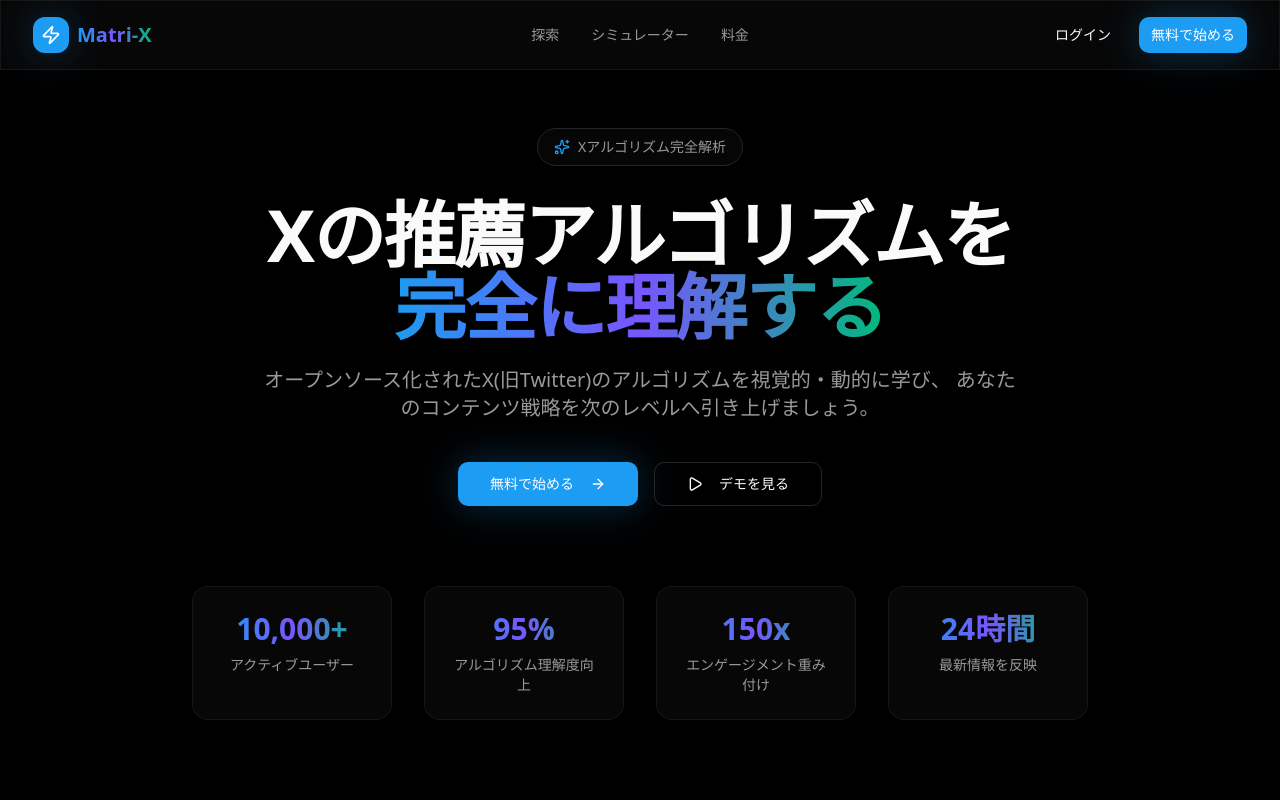
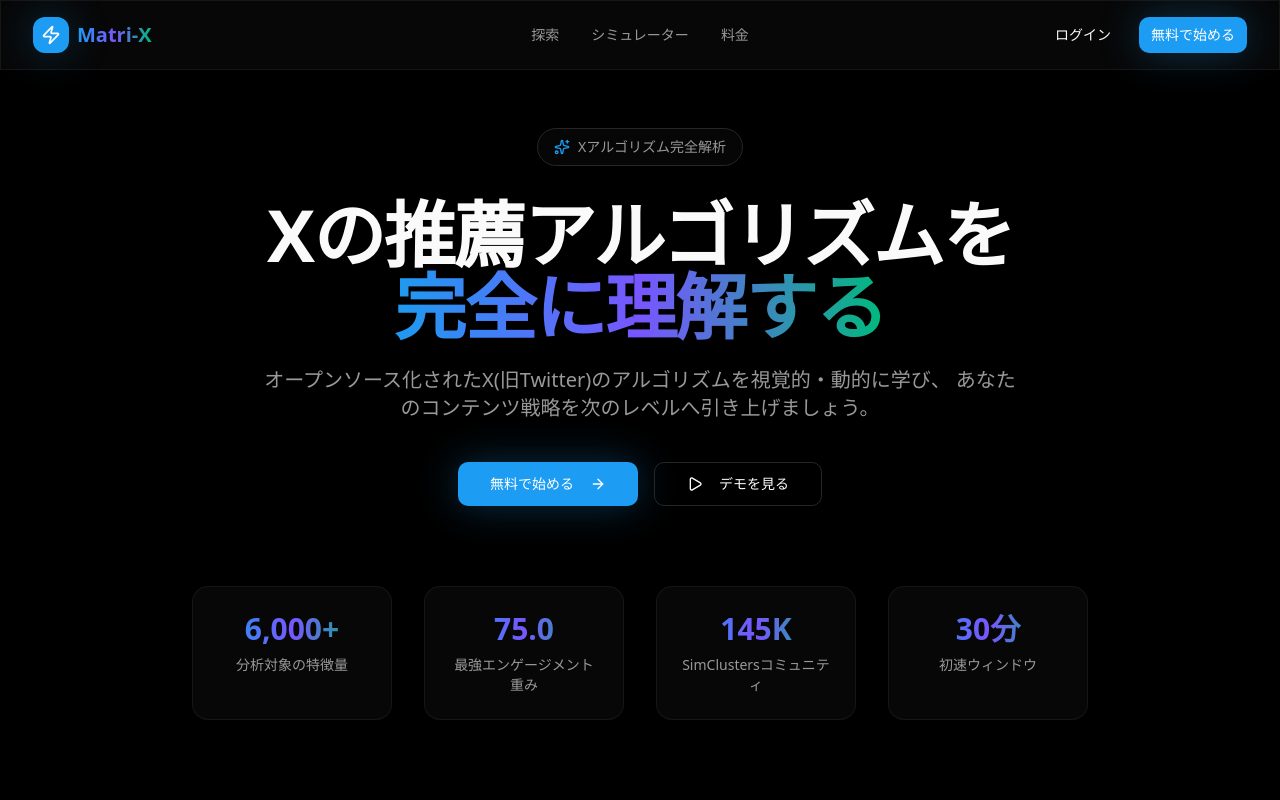
Before and after one commit to yumaim/matri-x, a Next.js app: page / in a window 1280 px wide. Shown: the top 800 px of the page. Built offline with nearby package versions, Linux system fonts and the light colour scheme.

Commit message:
fix: LP hero stats - replace dummy numbers with real data
- 6,000+ features, 75.0 max weight, 145K SimClusters, 30min window
- No more '150x/30x/20x' dummy values anywhere in codebase

```diff
--- a/app/page.tsx
+++ b/app/page.tsx
@@ -29,10 +29,10 @@ const navigation = [
 ];
 
 const stats = [
-  { value: "10,000+", label: "アクティブユーザー" },
-  { value: "95%", label: "アルゴリズム理解度向上" },
-  { value: "150x", label: "エンゲージメント重み付け" },
-  { value: "24時間", label: "最新情報を反映" },
+  { value: "6,000+", label: "分析対象の特徴量" },
+  { value: "75.0", label: "最強エンゲージメント重み" },
+  { value: "145K", label: "SimClustersコミュニティ" },
+  { value: "30分", label: "初速ウィンドウ" },
 ];
 
 const features = [
```
